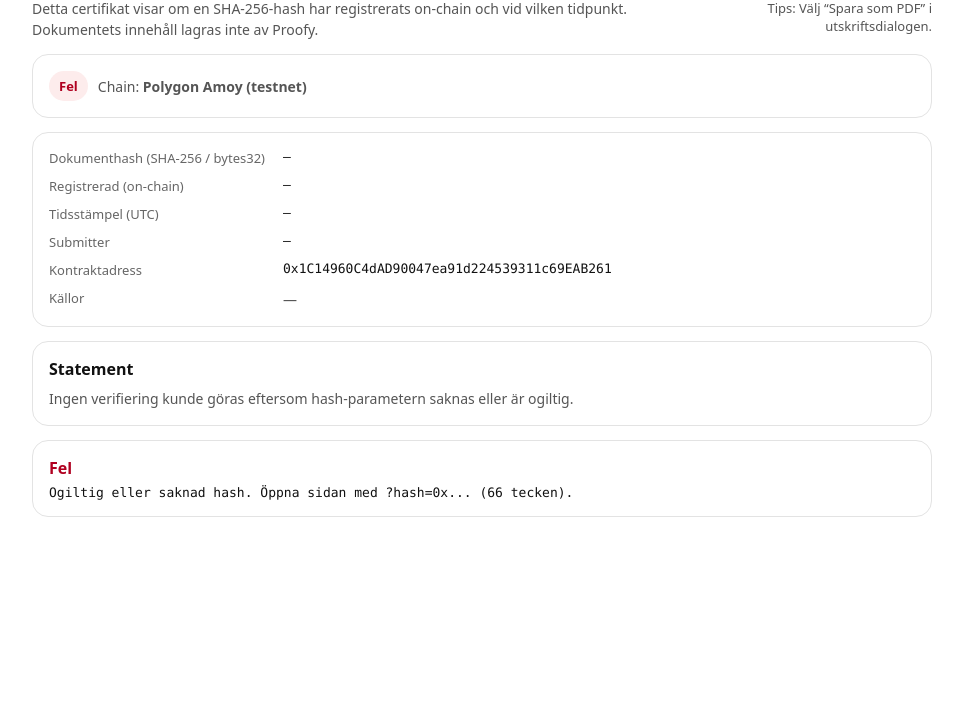
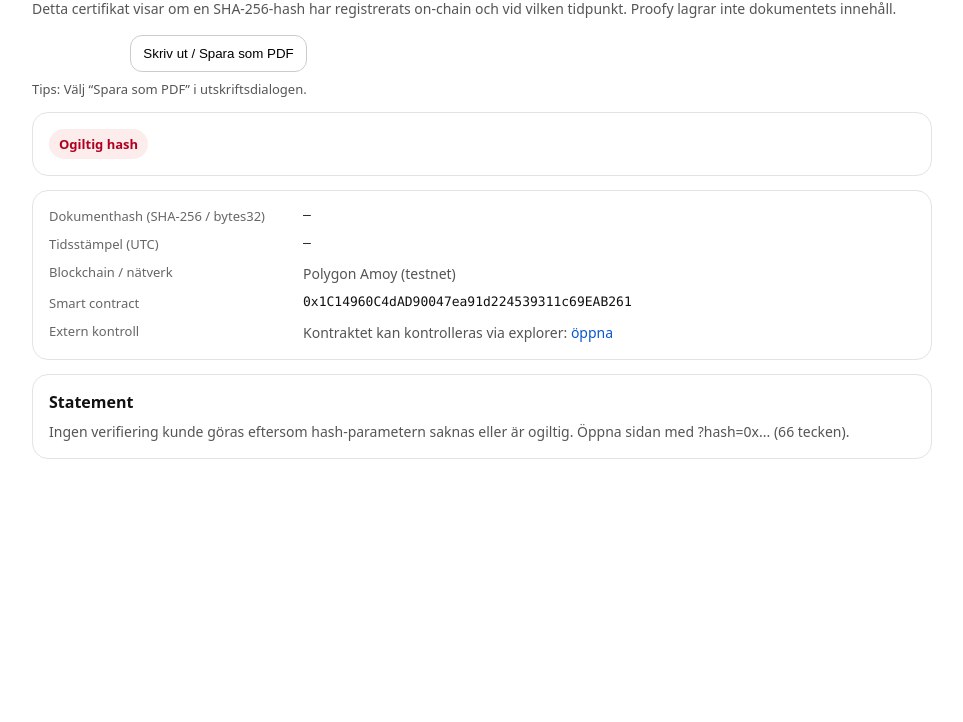
Before and after one commit to aeternus36/proofy-site, a website: page certificate.html in a window 1280 px wide. Shown: the part 78-800 px from the top of the page, without its empty margins (158-1121 px from the left). Drawn offline with Linux system fonts and the light colour scheme.

Commit message:
Update certificate.html

```diff
--- a/certificate.html
+++ b/certificate.html
@@ -6,20 +6,20 @@
   <title>Proofy – Proof Certificate</title>
   <style>
     body { font-family: system-ui, -apple-system, Segoe UI, Roboto, Arial; max-width: 900px; margin: 32px auto; padding: 0 16px; color:#111; }
-    .top { display:flex; justify-content:space-between; align-items:flex-start; gap:16px; }
+    .top { display:flex; justify-content:space-between; align-items:flex-start; gap:16px; flex-wrap:wrap; }
     h1 { margin: 0 0 6px; font-size: 28px; }
     .muted { color:#555; font-size: 14px; line-height:1.5; }
     .card { border:1px solid #e3e3e3; border-radius:16px; padding:16px; margin:14px 0; }
-    .grid { display:grid; grid-template-columns: 220px 1fr; gap:10px 14px; }
+    .grid { display:grid; grid-template-columns: 240px 1fr; gap:10px 14px; }
     .k { color:#666; font-size: 13px; }
     .v { font-family: ui-monospace, SFMono-Regular, Menlo, Consolas, "Liberation Mono", monospace; font-size: 13px; word-break: break-all; }
     .badge { display:inline-block; padding:6px 10px; border-radius:999px; font-weight:700; font-size:13px; }
     .ok { background:#e8f6ee; color:#0a7a2f; }
     .bad { background:#fdecec; color:#b00020; }
     button { padding:10px 12px; border-radius:12px; border:1px solid #ccc; background:#fff; cursor:pointer; }
+    .printHint { font-size:13px; color:#555; }
     a { color:#0b57d0; text-decoration:none; }
     a:hover { text-decoration:underline; }
-    .printHint { font-size:13px; color:#555; }
     @media print {
       button, .printHint { display:none !important; }
       body { margin:0; }
@@ -34,11 +34,12 @@
       <h1>Proof Certificate</h1>
       <div class="muted">
         Detta certifikat visar om en SHA-256-hash har registrerats on-chain och vid vilken tidpunkt.
-        Dokumentets innehåll lagras inte av Proofy.
+        Proofy lagrar inte dokumentets innehåll.
       </div>
     </div>
+
     <div style="text-align:right;">
-      <button id="printBtn">Skriv ut / Exportera PDF</button>
+      <button id="printBtn">Skriv ut / Spara som PDF</button>
       <div class="printHint" style="margin-top:8px;">
         Tips: Välj “Spara som PDF” i utskriftsdialogen.
       </div>
@@ -48,7 +49,6 @@
   <div class="card">
     <div style="display:flex; align-items:center; gap:10px; flex-wrap:wrap;">
       <span id="statusBadge" class="badge bad">Laddar…</span>
-      <span class="muted">Chain: <strong>Polygon Amoy (testnet)</strong></span>
     </div>
   </div>
 
@@ -57,28 +57,23 @@
       <div class="k">Dokumenthash (SHA-256 / bytes32)</div>
       <div class="v" id="hashOut">—</div>
 
-      <div class="k">Registrerad (on-chain)</div>
-      <div class="v" id="existsOut">—</div>
-
       <div class="k">Tidsstämpel (UTC)</div>
       <div class="v" id="timeOut">—</div>
 
-      <div class="k">Submitter</div>
-      <div class="v" id="subOut">—</div>
+      <div class="k">Blockchain / nätverk</div>
+      <div class="muted" id="networkOut">—</div>
 
-      <div class="k">Kontraktadress</div>
-      <div class="v" id="contractOut">0x1C14960C4dAD90047ea91d224539311c69EAB261</div>
+      <div class="k">Smart contract</div>
+      <div class="v" id="contractOut">—</div>
 
-      <div class="k">Källor</div>
-      <div class="muted" id="linksOut">—</div>
+      <div class="k">Extern kontroll</div>
+      <div class="muted" id="externalOut">—</div>
     </div>
   </div>
 
   <div class="card">
     <div style="font-weight:700; margin-bottom:8px;">Statement</div>
-    <div class="muted" id="statementOut">
-      —
-    </div>
+    <div class="muted" id="statementOut">—</div>
   </div>
 
   <div class="card" id="errorCard" style="display:none;">
@@ -87,15 +82,17 @@
   </div>
 
 <script>
+  // Håll detta “minimalt men verifierbart”
   const CONTRACT = "0x1C14960C4dAD90047ea91d224539311c69EAB261";
-  const CHAIN_LABEL = "Polygon Amoy (testnet)";
+  const NETWORK_LABEL = "Polygon Amoy (testnet)";
+  const EXPLORER_CONTRACT_URL = `https://www.oklink.com/amoy/address/${CONTRACT}`;
 
   const statusBadge = document.getElementById("statusBadge");
   const hashOut = document.getElementById("hashOut");
-  const existsOut = document.getElementById("existsOut");
   const timeOut = document.getElementById("timeOut");
-  const subOut = document.getElementById("subOut");
-  const linksOut = document.getElementById("linksOut");
+  const networkOut = document.getElementById("networkOut");
+  const contractOut = document.getElementById("contractOut");
+  const externalOut = document.getElementById("externalOut");
   const statementOut = document.getElementById("statementOut");
   const errorCard = document.getElementById("errorCard");
   const errOut = document.getElementById("errOut");
@@ -104,8 +101,13 @@
 
   function getHashFromUrl() {
     const p = new URLSearchParams(location.search);
-    const h = (p.get("hash") || "").trim();
-    return h;
+    return (p.get("hash") || "").trim();
+  }
+
+  function toUtc(ts) {
+    const d = new Date(Number(ts) * 1000);
+    // ISO men mer läsbart
+    return d.toISOString().replace("T", " ").replace(".000Z", " UTC");
   }
 
   function setError(msg) {
@@ -115,41 +117,38 @@
     statusBadge.textContent = "Fel";
   }
 
-  function toUtc(ts) {
-    const d = new Date(Number(ts) * 1000);
-    return d.toISOString().replace("T", " ").replace(".000Z", " UTC");
-  }
-
   async function main() {
     const hash = getHashFromUrl();
     hashOut.textContent = hash || "—";
+    networkOut.textContent = NETWORK_LABEL;
+    contractOut.textContent = CONTRACT;
+    externalOut.innerHTML = `Kontraktet kan kontrolleras via explorer: <a href="${EXPLORER_CONTRACT_URL}" target="_blank" rel="noopener">öppna</a>`;
 
     if (!hash || !hash.startsWith("0x") || hash.length !== 66) {
-      setError("Ogiltig eller saknad hash. Öppna sidan med ?hash=0x... (66 tecken).");
+      statusBadge.className = "badge bad";
+      statusBadge.textContent = "Ogiltig hash";
       statementOut.textContent =
-        "Ingen verifiering kunde göras eftersom hash-parametern saknas eller är ogiltig.";
+        "Ingen verifiering kunde göras eftersom hash-parametern saknas eller är ogiltig. " +
+        "Öppna sidan med ?hash=0x... (66 tecken).";
       return;
     }
 
     try {
-      statusBadge.textContent = "Kontrollerar…";
+      statusBadge.textContent = "Verifierar…";
       statusBadge.className = "badge bad";
 
       const res = await fetch(`/.netlify/functions/verify?hash=${encodeURIComponent(hash)}`);
       const data = await res.json();
 
       const exists = (data.exists === true);
-      existsOut.textContent = exists ? "true" : "false";
 
       if (!exists) {
         statusBadge.className = "badge bad";
         statusBadge.textContent = "Inte registrerad";
         timeOut.textContent = "—";
-        subOut.textContent = "—";
-        linksOut.innerHTML = `Verifiering utförd mot smart contract på ${CHAIN_LABEL}.`;
         statementOut.textContent =
-          `Den angivna hash:en hittades inte i Proofy-kontraktet vid kontrolltillfället. ` +
-          `Detta betyder att Proofy inte kan styrka en tidigare registrering av denna hash på ${CHAIN_LABEL}.`;
+          "Den angivna SHA-256-hash:en hittades inte i Proofy-kontraktet vid kontrolltillfället. " +
+          "Proofy kan därför inte styrka en tidigare registrering av denna hash på angivet nätverk.";
         return;
       }
 
@@ -158,22 +157,16 @@
 
       const ts = Number(data.timestamp || 0);
       timeOut.textContent = ts ? toUtc(ts) : "—";
-      subOut.textContent = data.submitter || "—";
-
-      linksOut.innerHTML = `
-        <div>Kontrakt: <a href="https://www.oklink.com/amoy/address/${CONTRACT}" target="_blank" rel="noopener">oklink</a></div>
-        <div>Verifiering: <a href="/.netlify/functions/verify?hash=${hash}" target="_blank" rel="noopener">API-svar</a></div>
-      `;
 
       statementOut.textContent =
-        `Denna SHA-256-hash är registrerad i Proofy-kontraktet på ${CHAIN_LABEL}. ` +
-        `Registreringen visar att ett dokument med exakt detta hashvärde existerade senast vid angiven tidsstämpel (UTC). ` +
-        `Proofy lagrar inte dokumentet; endast hash och tidsstämpel är registrerade.`;
+        "Detta certifikat visar att en SHA-256-hash har registrerats i Proofys smarta kontrakt på angivet nätverk. " +
+        "Registreringen innebär att ett dokument med exakt detta hashvärde existerade senast vid angiven tidsstämpel (UTC). " +
+        "Proofy lagrar inte dokumentets innehåll; endast hashvärde och tidsstämpel är registrerade on-chain.";
 
     } catch (e) {
       setError(String(e?.message || e));
       statementOut.textContent =
-        "Verifiering kunde inte genomföras på grund av ett tekniskt fel vid API-anropet.";
+        "Verifiering kunde inte genomföras på grund av ett tekniskt fel vid anropet.";
     }
   }
 
```
